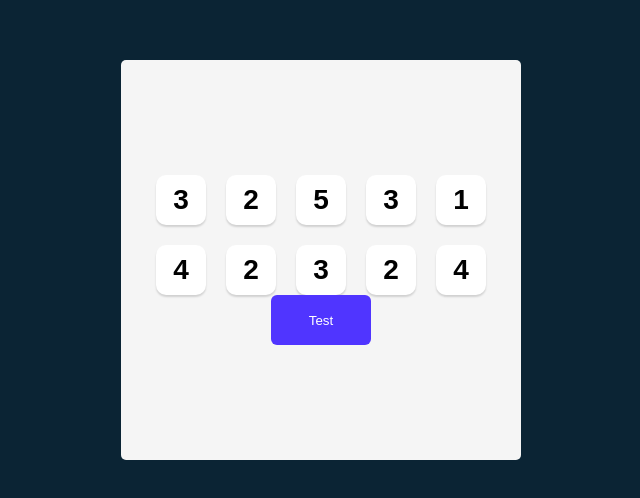
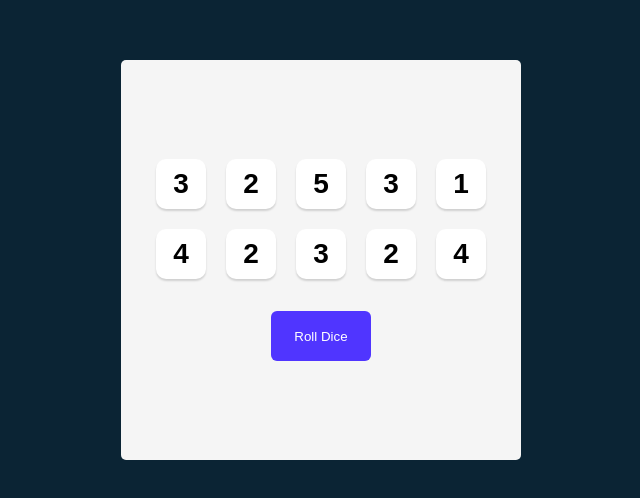
Before and after one commit to jamescodes84/tenzies, a React (Vite) app in the folder tenzies/: page / in a window 1280 px wide. Shown: the part 140-638 px from the top of the page, without its empty margins (319-959 px from the left). Built offline with nearby package versions, Linux system fonts and the light colour scheme.

Commit message:
margin applied to button

```diff
--- a/tenzies/src/App.jsx
+++ b/tenzies/src/App.jsx
@@ -27,7 +27,7 @@ export default function App() {
           <div className="dice-container">
               {diceElements}
           </div>
-          <button onClick={rollDice} class="roll-dice">Test</button>
+          <button onClick={rollDice} class="roll-dice">Roll Dice</button>
         </main>
     </>
 
--- a/tenzies/src/index.css
+++ b/tenzies/src/index.css
@@ -33,8 +33,10 @@ main {
 
 .dice-container {
     display: grid;
-    grid-template: auto auto / repeat(5, 1fr);
+    grid-template-columns:  repeat(5, 1fr);
     gap: 20px;
+    margin-bottom: 2rem;
+
 }
 
 .dice-container button {
@@ -48,9 +50,11 @@ main {
     font-size: 1.75rem;
     font-weight: bold;
     cursor: pointer;
+
 }
 
 button.roll-dice {
+
     height: 50px;
     width: 100px;
     border: none;
```
